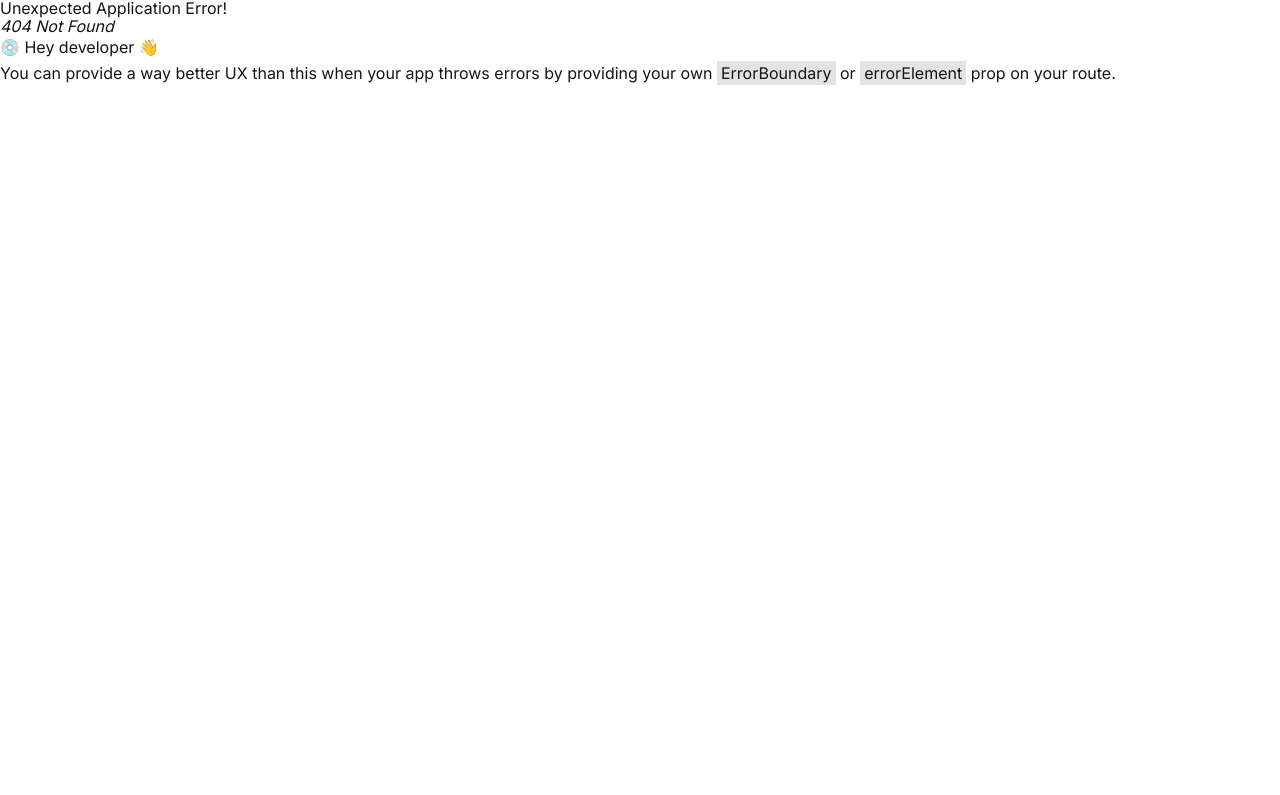
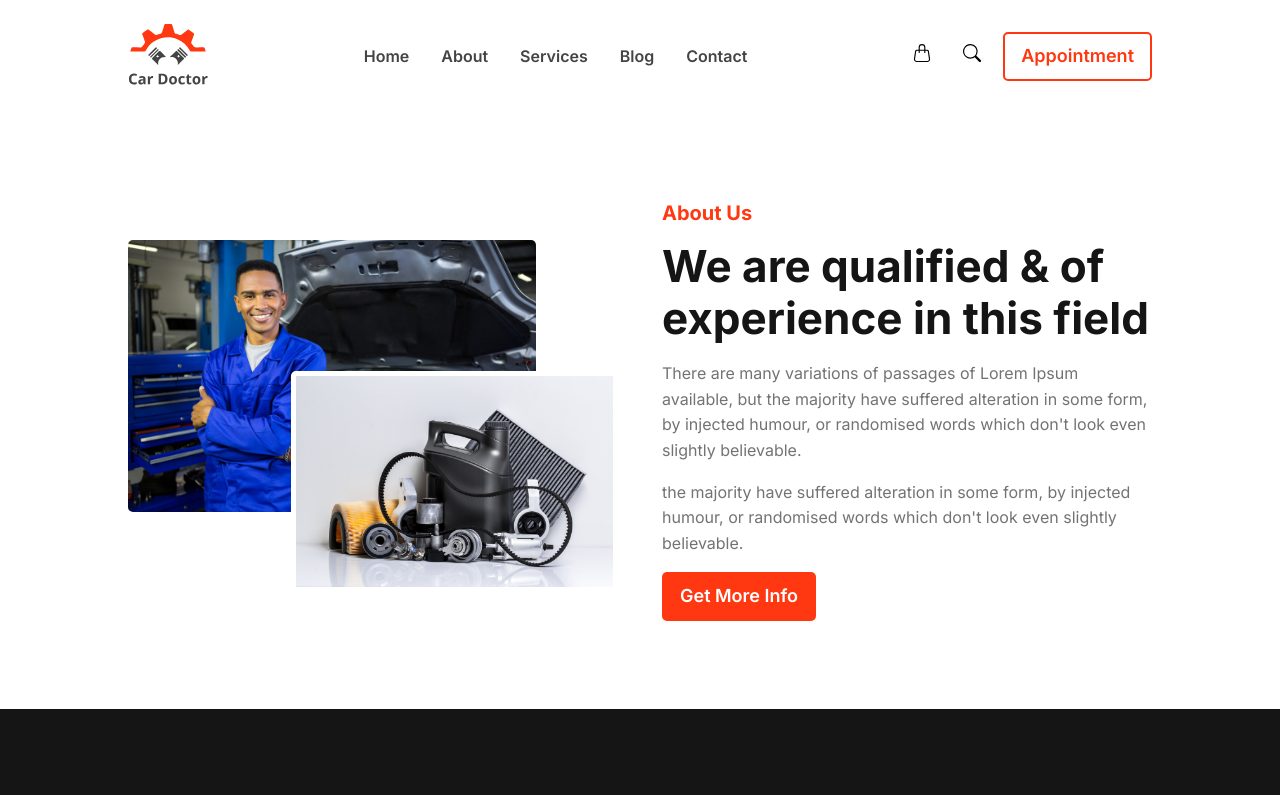
Before and after one commit to UpalBarua/genius-car, a React (Vite) app: page /home in a window 1280 px wide. Before the commit this address had no page. Shown: the top 795 px of the page. Built offline with nearby package versions, Linux system fonts and the light colour scheme.

Commit message:
Created about section

```diff
--- a/src/assets/index.css
+++ b/src/assets/index.css
@@ -10,6 +10,7 @@
   --fs-500: 1.125rem;
   --fs-600: 1.25rem;
   --fs-700: 1.5rem;
+  --fs-750: 1.75rem;
   --fs-800: 2.75rem;
   --fs-900: 3.75rem;
 
--- a/src/assets/utils.css
+++ b/src/assets/utils.css
@@ -8,10 +8,17 @@
 }
 
 .secondary-title {
-  font-size: var(--fs-800);
+  font-size: var(--fs-750);
   font-weight: var(--fw-bold);
+  line-height: 1.2;
 }
 
 .body-text {
   color: var(--clr-secondary-300);
 }
+
+@media screen and (min-width: 48em) {
+  .secondary-title {
+    font-size: var(--fs-800);
+  }
+}
--- /dev/null
+++ b/src/components/About/About.jsx
@@ -0,0 +1,36 @@
+import React from 'react';
+import Container from '../UI/Container/Container';
+import Button from '../UI/Button/Button';
+import styles from './About.module.css';
+import img1 from '../../assets/images/about_us/person.jpg';
+import img2 from '../../assets/images/about_us/parts.jpg';
+
+const About = () => {
+  return (
+    <Container className={styles.grid}>
+      <div className={styles.column}>
+        <img src={img1} alt="" />
+        <img src={img2} alt="" />
+      </div>
+
+      <div className={styles.column}>
+        <h2 className="primary-title">About Us</h2>
+        <p className="secondary-title">
+          We are qualified & of experience in this field
+        </p>
+        <p className="body-text">
+          There are many variations of passages of Lorem Ipsum available, but
+          the majority have suffered alteration in some form, by injected
+          humour, or randomised words which don't look even slightly believable.{' '}
+        </p>
+        <p className="body-text">
+          the majority have suffered alteration in some form, by injected
+          humour, or randomised words which don't look even slightly believable.{' '}
+        </p>
+        <Button variant={'primary'}>Get More Info</Button>
+      </div>
+    </Container>
+  );
+};
+
+export default About;
--- /dev/null
+++ b/src/components/About/About.module.css
@@ -0,0 +1,50 @@
+/* ******************** */
+/* ABOUT STYLES         */
+/* ******************** */
+.grid {
+  display: grid;
+  grid-template-columns: 1fr;
+  gap: var(--spacing-700);
+  text-align: center;
+  margin-block: var(--spacing-900);
+}
+
+.column:first-child {
+  display: grid;
+  align-items: center;
+  grid-template-columns: repeat(12, 1fr);
+  grid-template-rows: repeat(12, 1fr);
+}
+
+.column:first-child > img:first-child {
+  grid-column: 1/11;
+  grid-row: 1/11;
+}
+
+.column:first-child > img:last-child {
+  grid-column: 5/13;
+  grid-row: 5/13;
+  border: 5px solid var(--clr-primary-400);
+}
+
+.column:first-child > img {
+  border-radius: 5px;
+}
+
+.column:last-child {
+  display: grid;
+  justify-items: center;
+  gap: var(--spacing-300);
+}
+
+@media screen and (min-width: 48em) {
+  .grid {
+    grid-template-columns: 1fr 1fr;
+    text-align: start;
+    gap: var(--spacing-800);
+  }
+
+  .column:last-child {
+    justify-items: start;
+  }
+}
--- a/src/components/UI/Button/Button.module.css
+++ b/src/components/UI/Button/Button.module.css
@@ -8,6 +8,7 @@
   background-color: transparent;
   border-radius: 5px;
   border: 2px solid transparent;
+  cursor: pointer;
 }
 
 .button:hover,
--- a/src/components/UI/Container/Container.module.css
+++ b/src/components/UI/Container/Container.module.css
@@ -2,7 +2,7 @@
 /* CONTAINER STYLES     */
 /* ******************** */
 .container {
-  max-width: min(80rem, 100% - 20px);
+  max-width: min(65rem, 100% - 20px);
   margin-inline: auto;
   padding: var(--spacing-100);
 }
--- /dev/null
+++ b/src/layouts/Home.jsx
@@ -0,0 +1,12 @@
+import React from 'react';
+import About from '../components/About/About';
+
+const Home = () => {
+  return (
+    <>
+      <About />
+    </>
+  );
+};
+
+export default Home;
```
Also changed, not shown: src/routes/Routes.jsx (+8 -1 lines).
